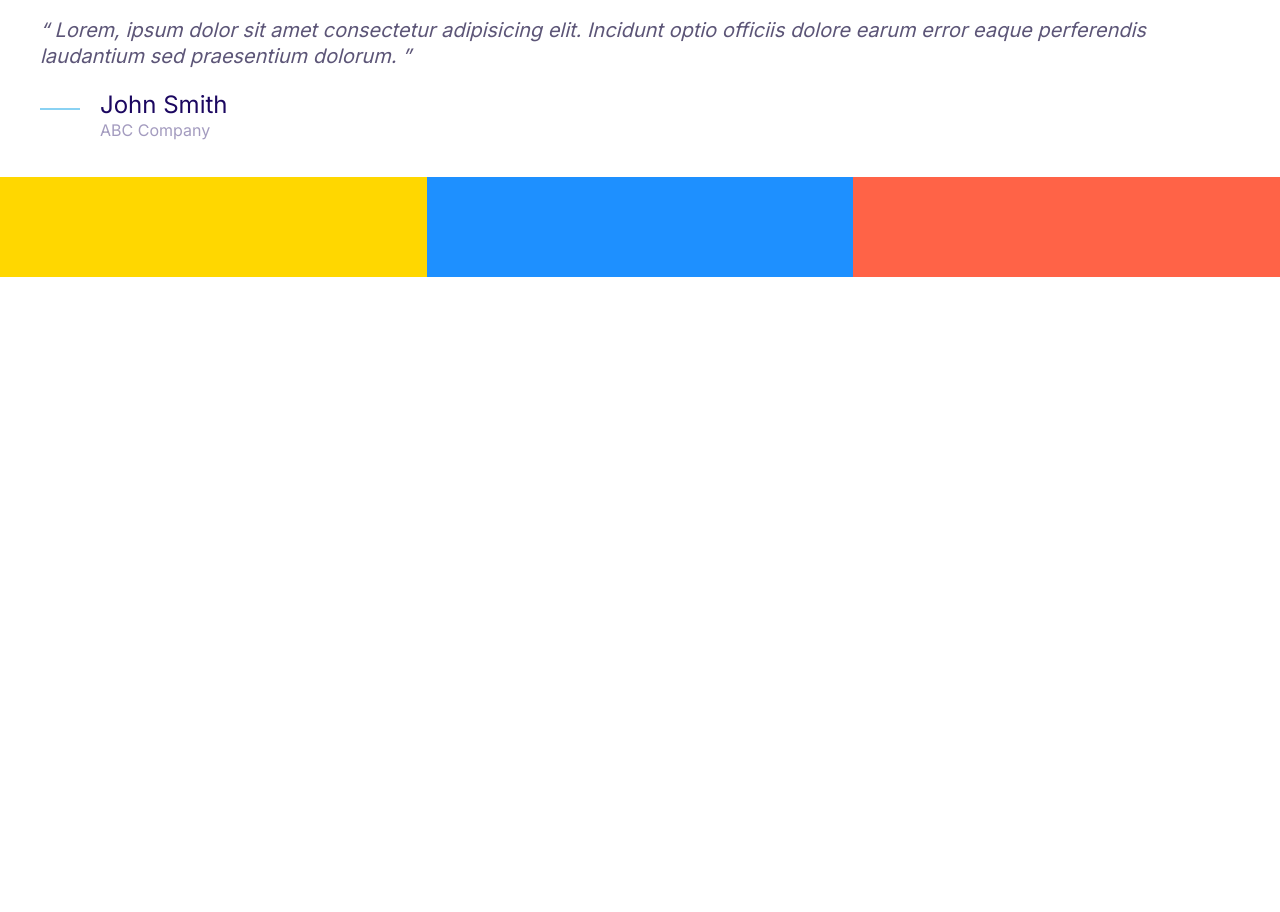
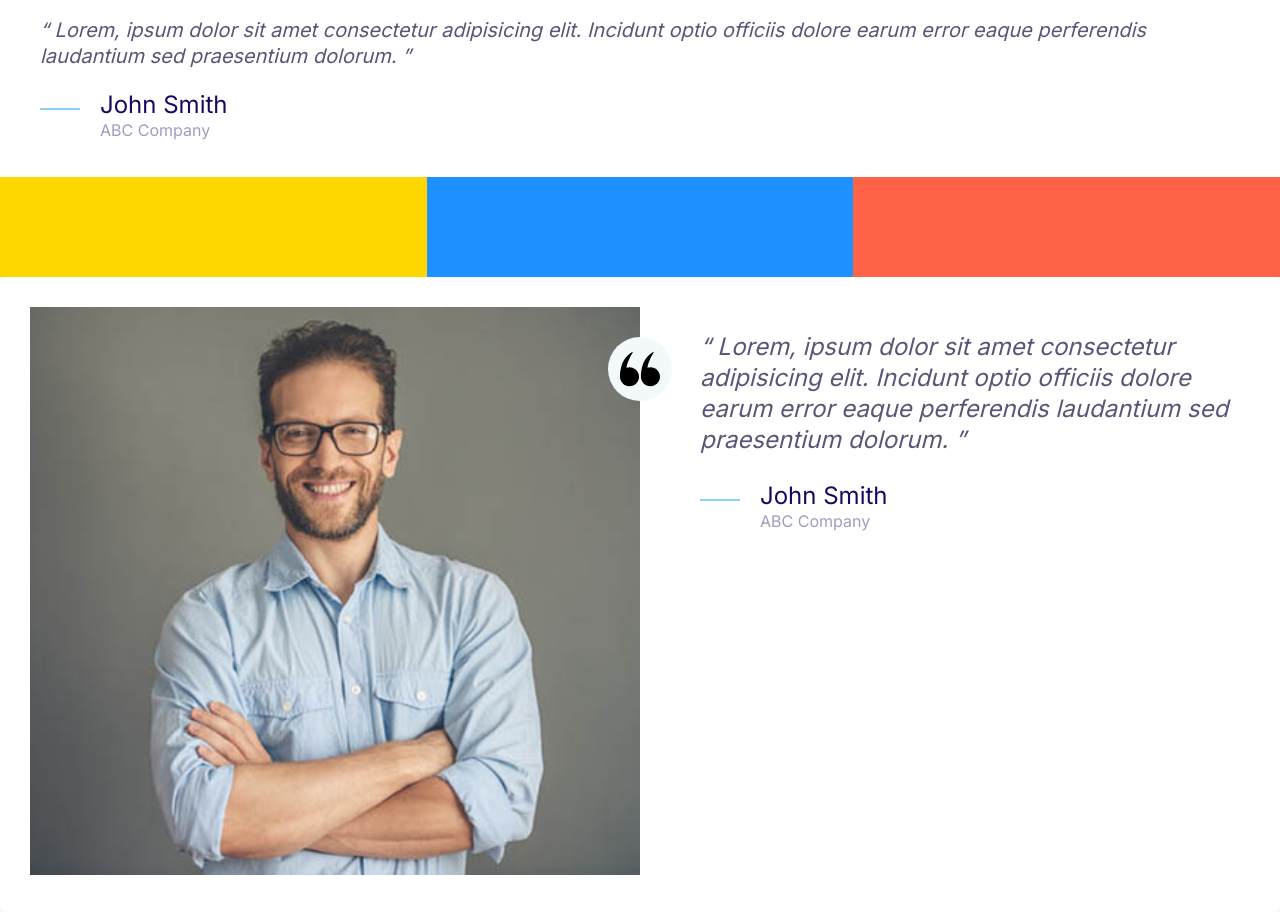
Before and after one commit to jaishankarg24/CloudNet, a plain HTML site: page index.html in a window 1280 px wide. Shown: the part 1708-2620 px from the top of the page. Before the commit the page ends 1985 px from the top, so only its background shows below. Drawn offline with Linux system fonts and the light colour scheme.

Commit message:
Testimonials

```diff
--- a/css/styles.css
+++ b/css/styles.css
@@ -452,3 +452,39 @@ a {
     grid-template-columns: repeat(3, 1fr);
   }
 }
+
+/* Testimonials */
+.testimonial {
+  padding: 3rem;
+}
+
+.testimonial__image {
+  position: relative;
+  margin: 0 3rem;
+}
+
+.testimonial__image > img {
+  width: 100%;
+}
+
+.testimonial__image > .icon-container {
+  position: absolute;
+  top: 3rem;
+  right: -32px;
+}
+
+@media screen and (min-width: 768px) {
+  .testimonial__image {
+    margin: 0;
+  }
+
+  .testimonial .quote,
+  .testimonial .quote__author {
+    font-size: 2.4rem;
+  }
+
+  .testimonial .quote {
+    margin-left: 6rem;
+    margin-right: 0;
+  }
+}
--- a/index.html
+++ b/index.html
@@ -130,5 +130,38 @@
       <div style="height: 100px; background: dodgerblue"></div>
       <div style="height: 100px; background: tomato"></div>
     </div>
+
+    <div class="card testimonial">
+      <div class="grid grid--1x2">
+        <div class="testimonial__image">
+          <img src="images/testimonial.jpg" alt="A happy, smiling customer" />
+          <span class="icon-container icon-container--accent">
+            <svg class="icon icon--white icon--small">
+              <use xlink:href="images/sprite.svg#quotes"></use>
+            </svg>
+          </span>
+        </div>
+        <blockquote class="quote">
+          <p class="quote__text">
+            Lorem, ipsum dolor sit amet consectetur adipisicing elit. Incidunt
+            optio officiis dolore earum error eaque perferendis laudantium sed
+            praesentium dolorum.
+          </p>
+          <footer>
+            <div class="media">
+              <div class="media__image">
+                <svg class="icon icon--primary quote__line">
+                  <use xlink:href="images/sprite.svg#line"></use>
+                </svg>
+              </div>
+              <div class="media__body">
+                <h3 class="media__title quote__author">John Smith</h3>
+                <p class="quote__organization">ABC Company</p>
+              </div>
+            </div>
+          </footer>
+        </blockquote>
+      </div>
+    </div>
   </body>
 </html>
```
Also changed, not shown: components/testimonials.html (added, +32 -0 lines), images/testimonial.jpg (added).
